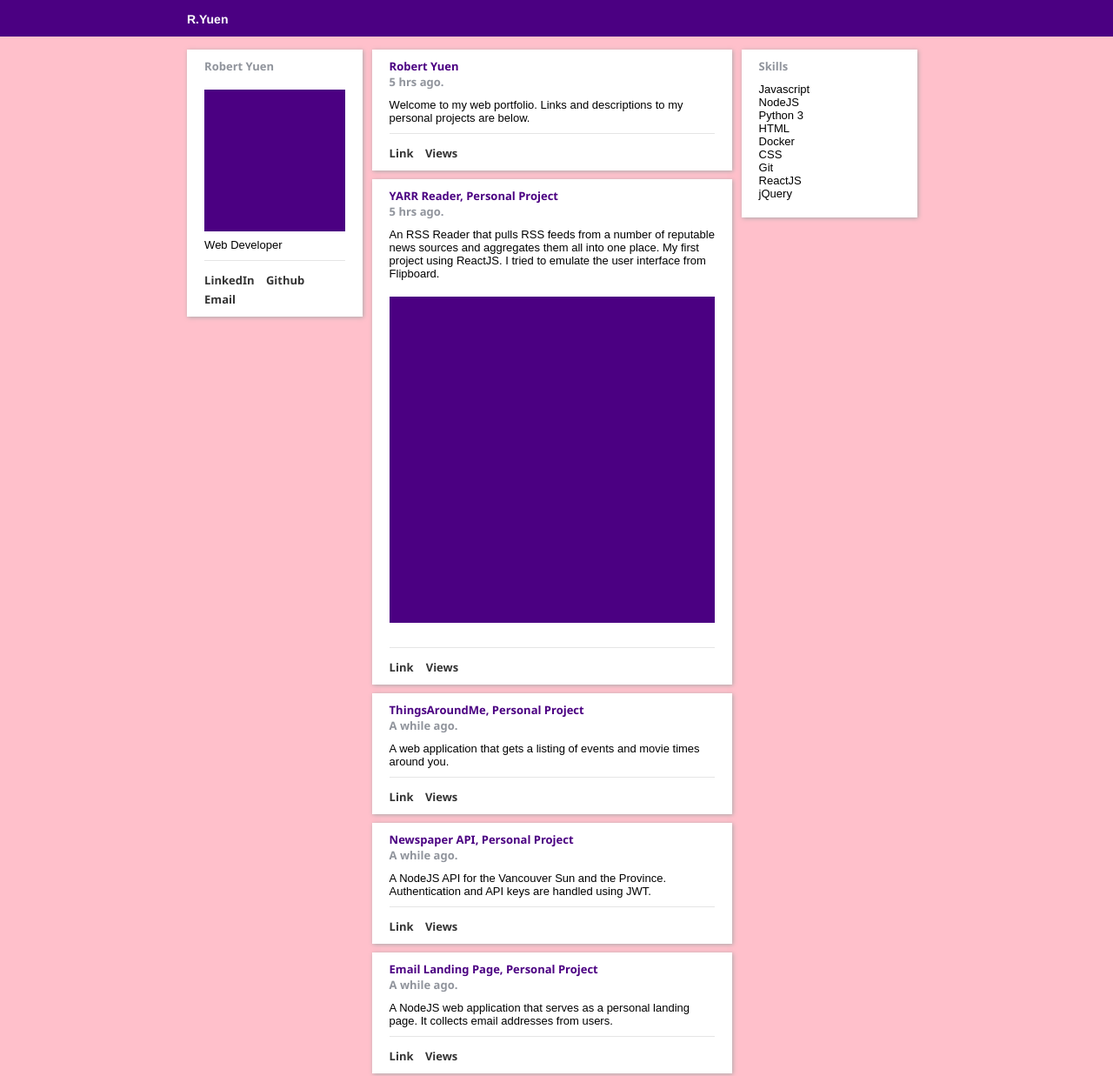
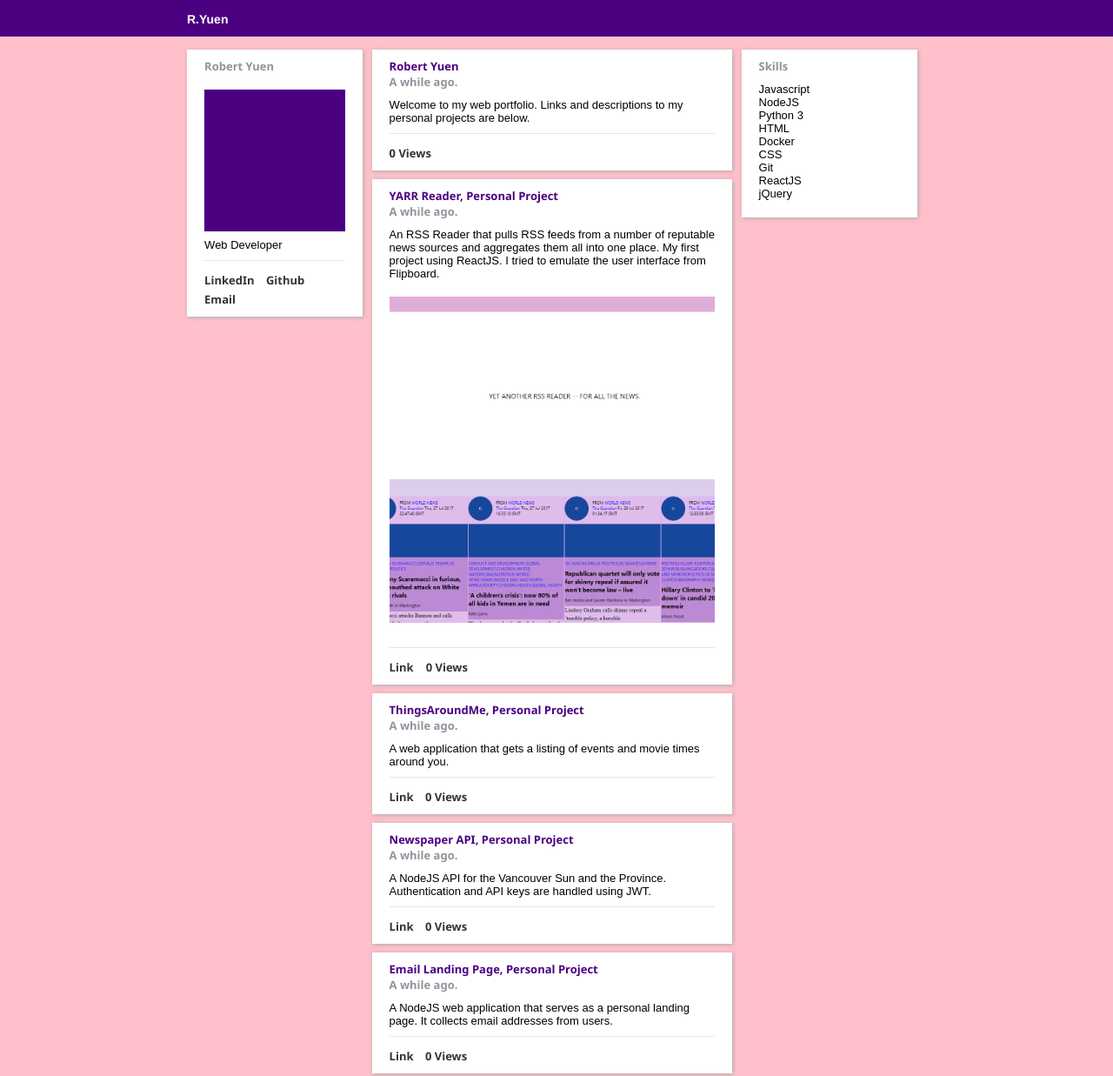
Before and after one commit to rhyuen/responsivepages, a website: page public/views/index.html in a window 1280 px wide. Shown: the top 1237 px of the page at 87% size. Drawn offline with Linux system fonts and the light colour scheme.

Commit message:
Added the image for yarr reader.

```diff
--- a/package.json
+++ b/package.json
@@ -6,8 +6,7 @@
   "license": "MIT",
   "scripts": {
     "start": "serve public/views",
-    "watch": "gulp watch",
-    "lint": "gulp lint"
+    "dev": "gulp"
   },
   "devDependencies": {
     "browser-sync": "^2.18.8",
--- a/public/views/css/index.css
+++ b/public/views/css/index.css
@@ -112,13 +112,19 @@ body{
 
 }
 .comment__main__picture{
-  background-color: indigo;
+  background: indigo;
   width: 100%;
   color: white;
   padding: 50% 0;
   margin-top: 5%;
   margin-bottom: 5%;
 }
+
+.col-6 .comment__main__picture{
+  background: url("../img/yarrscreenshot.png") no-repeat center;
+  background-size: cover;
+}
+
 .comment__main__text{
 
 }
--- a/public/views/index.html
+++ b/public/views/index.html
@@ -55,7 +55,7 @@
             <div class = "comment__details">
               <div class = "comment__details__text">
                 <div class = "comment__details__text__title">Robert Yuen</div>
-                <div class = "comment__details__text__date">5 hrs ago.</div>
+                <div class = "comment__details__text__date">A while ago.</div>
               </div>
             </div>
             <div class = "comment__main">
@@ -63,10 +63,7 @@
             </div>
             <div class = "comment__actions">
               <span class = "comment__actions__button">
-                Link
-              </span>
-              <span class = "comment__actions__button">
-                Views
+               0 Views
               </span>
             </div>
           </div>
@@ -76,7 +73,7 @@
               <!--<div class = "comment__details__picture">R</div>-->
               <div class = "comment__details__text">
                 <div class = "comment__details__text__title">YARR Reader, Personal Project</div>
-                <div class = "comment__details__text__date">5 hrs ago.</div>
+                <div class = "comment__details__text__date">A while ago.</div>
               </div>
             </div>
             <div class = "comment__main">
@@ -87,8 +84,8 @@
               </div>
             </div>
             <div class = "comment__actions">
-              <span class = "comment__actions__button">Link</span>
-              <span class = "comment__actions__button">Views</span>
+              <span class = "comment__actions__button"><a href = "https://yarr-reader.now.sh">Link</a></span>
+              <span class = "comment__actions__button">0 Views</span>
             </div>
           </div>
 
@@ -104,10 +101,10 @@
             </div>
             <div class = "comment__actions">
               <span class = "comment__actions__button">
-                Link
+                <a href = "https://github.com/rhyuen/thingsaroundme">Link</a>
               </span>
               <span class = "comment__actions__button">
-                Views
+               0 Views
               </span>
             </div>
           </div>
@@ -124,10 +121,10 @@
             </div>
             <div class = "comment__actions">
               <span class = "comment__actions__button">
-                Link
+                <a href = "https://github.com/rhyuen/apilayer">Link</a>
               </span>
               <span class = "comment__actions__button">
-                Views
+               0 Views
               </span>
             </div>
           </div>
@@ -147,7 +144,7 @@
                 <a href = "https://mailgenr8r.herokuapp.com/">Link</a>
               </span>
               <span class = "comment__actions__button">
-                Views
+               0 Views
               </span>
             </div>
           </div>
@@ -167,7 +164,7 @@
                 <a href = "https://rhyuen.github.io/frontendchallenge/2016-oct-28-mediumhome/src/index.html">Link</a>
               </span>
               <span class = "comment__actions__button">
-                Views
+               0 Views
               </span>
             </div>
           </div>
@@ -187,7 +184,7 @@
                 <a href = "https://rhyuen.github.io/frontendchallenge/2016-nov-5-instapaper/src/index.html">Link</a>
               </span>
               <span class = "comment__actions__button">
-                Views
+               0 Views
               </span>
             </div>
           </div>
```
Also changed, not shown: public/views/img/yarrscreenshot.png (added).
